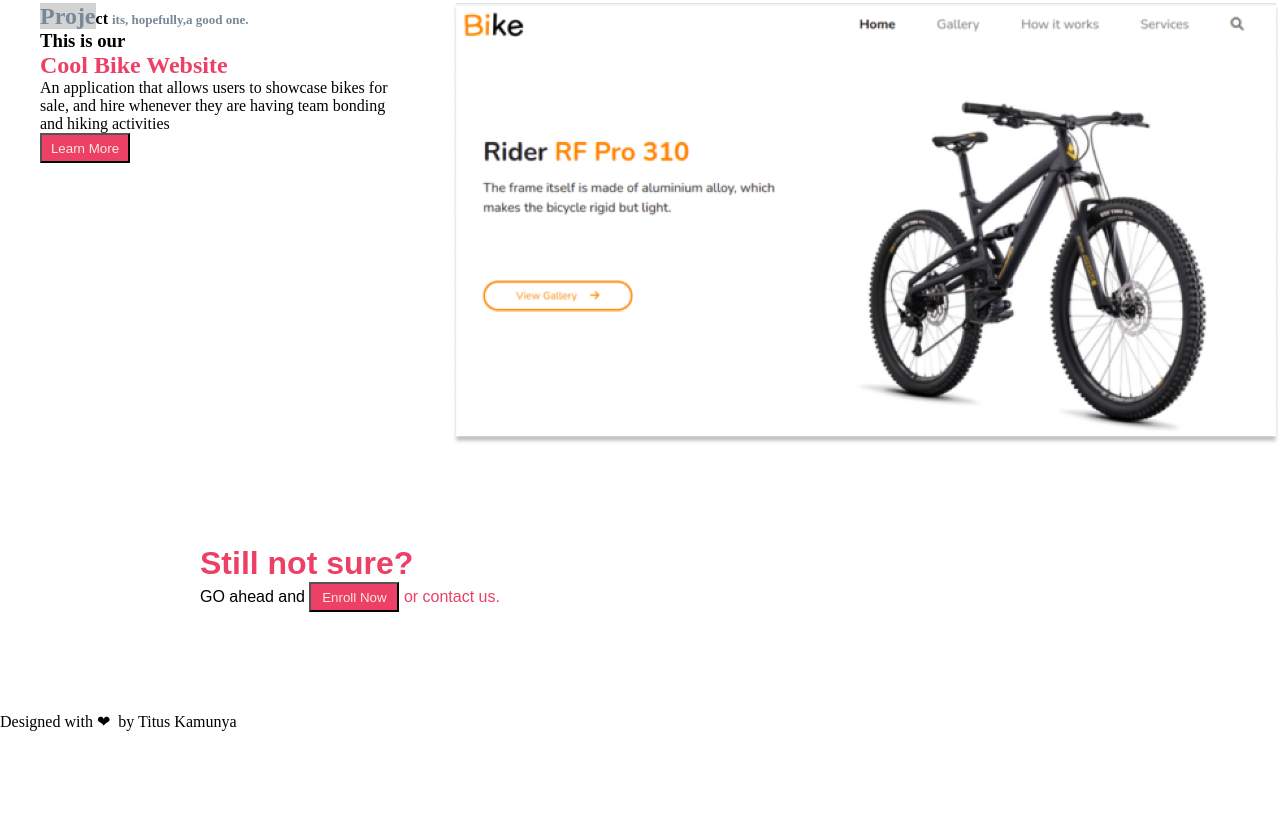
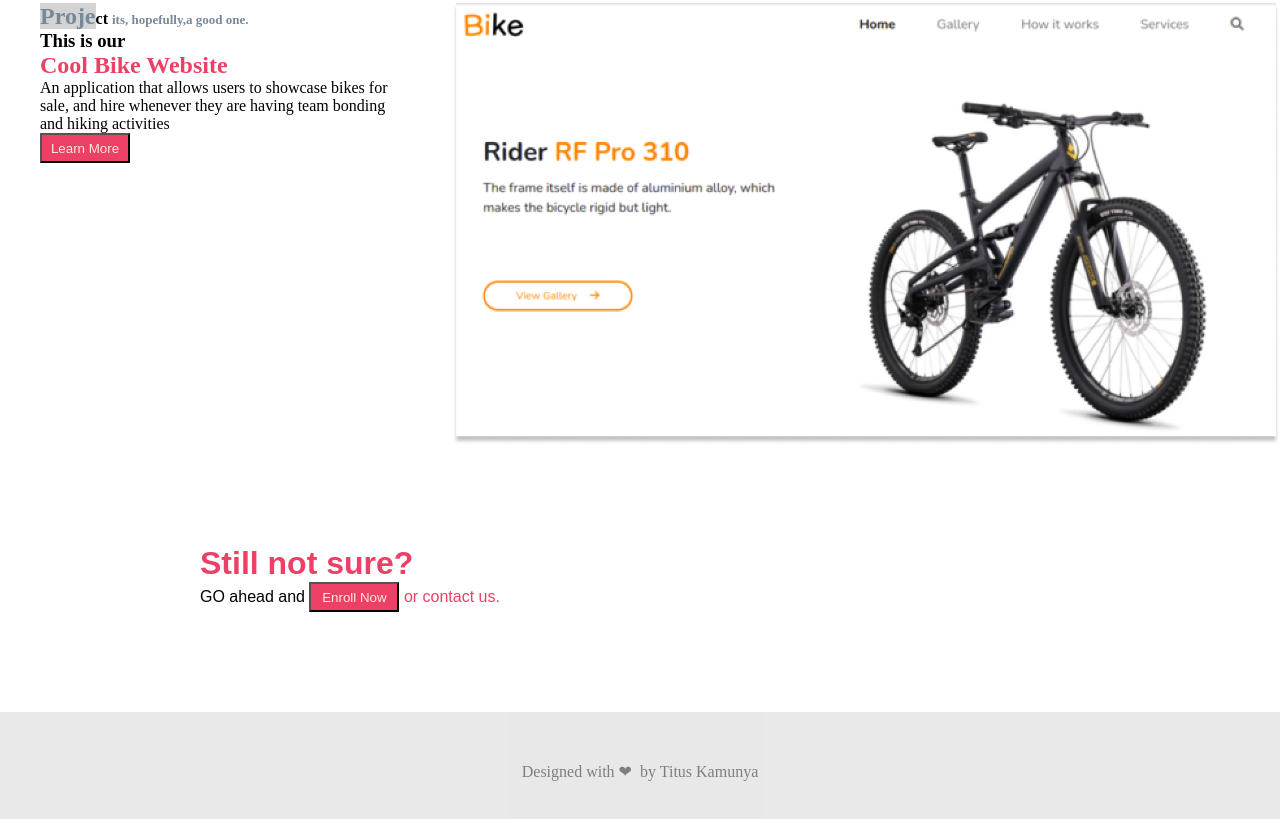
Before and after one commit to Tkamunya1/MS-Landing-Page, a plain HTML site: page index.html in a window 1280 px wide. Shown: the part 3738-4557 px from the top of the page. Before the commit the page ends 4469 px from the top, so only its background shows below. Drawn offline with Linux system fonts and the light colour scheme.

Commit message:
this commit styles footer on the Assets/index.css file

```diff
--- a/Assets/index.css
+++ b/Assets/index.css
@@ -197,3 +197,10 @@ float: right; }
  .contact span{
   color: #EC4067;
  }
+
+ .footer{
+  text-align: center;
+  background-color: lightgrey;
+  padding: 50px;
+  opacity: 50%;
+ }
```
